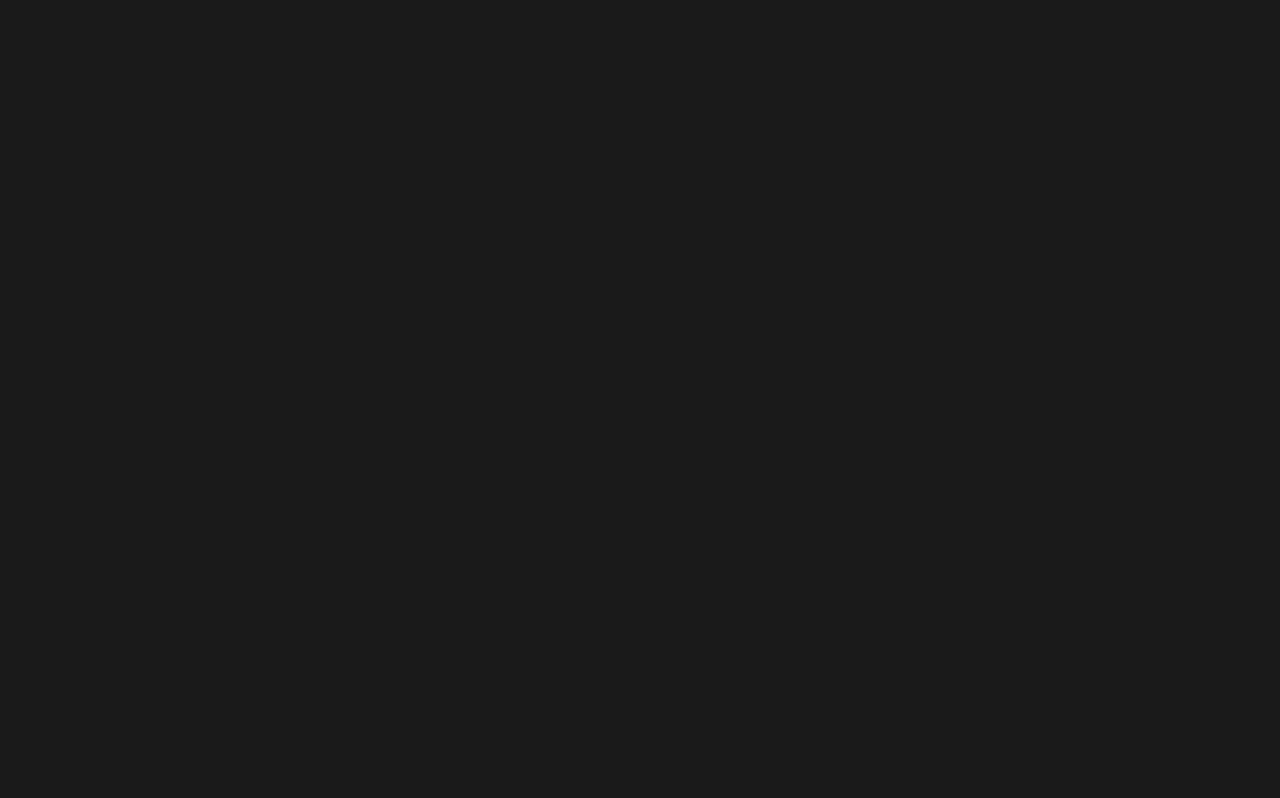
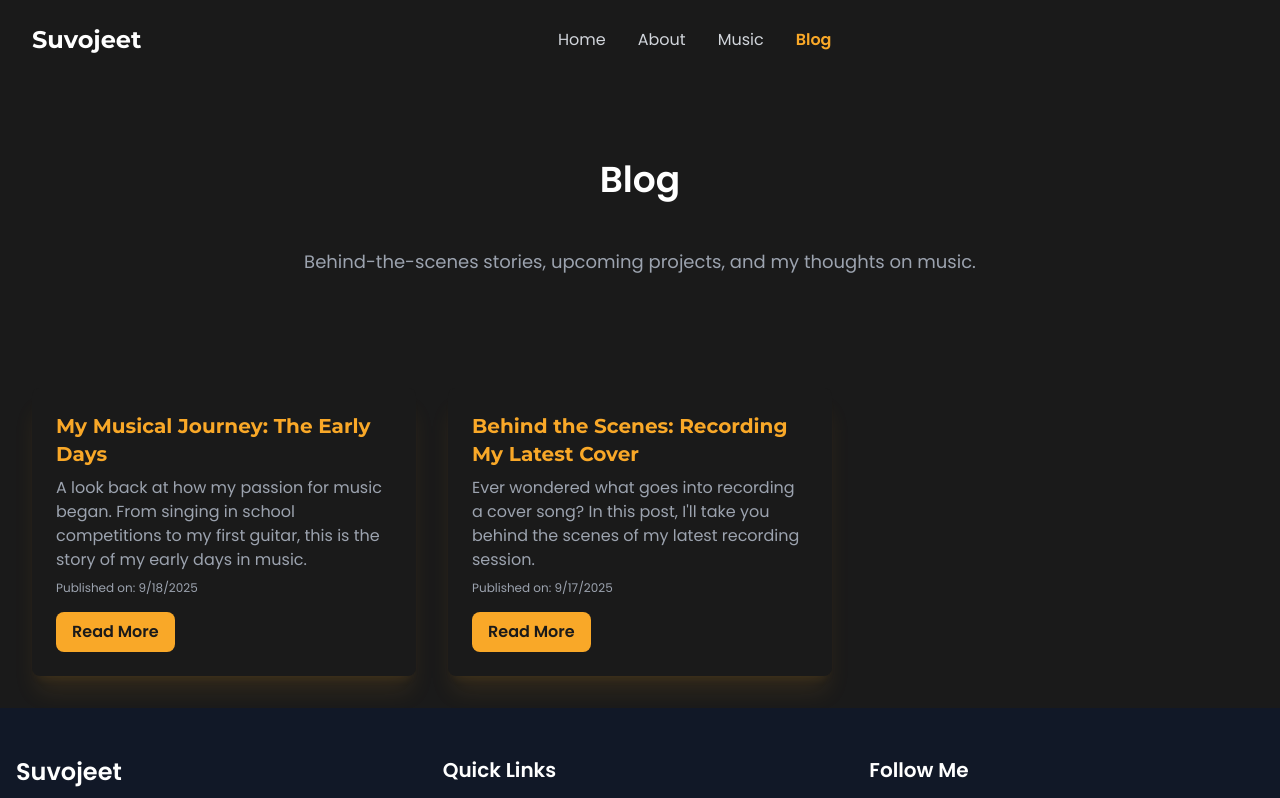
Before and after one commit to suvojeet-sengupta/Suvojeet_Sengupta, a React (Create React App) app: page /Suvojeet_Sengupta/blog in a window 1280 px wide. Before the commit this address had no page. Shown: the top 798 px of the page. Built offline with nearby package versions, Linux system fonts and the light colour scheme.

Commit message:
feat: add blog feature

```diff
--- a/src/App.js
+++ b/src/App.js
@@ -6,6 +6,8 @@ import './App.css';
 const Home = lazy(() => import('./components/Home'));
 const About = lazy(() => import('./components/About'));
 const Music = lazy(() => import('./components/Music'));
+const Blog = lazy(() => import('./components/Blog'));
+const BlogPost = lazy(() => import('./components/BlogPost'));
 
 const LoadingSpinner = () => (
   <div className="flex justify-center items-center h-screen">
@@ -22,6 +24,8 @@ function App() {
             <Route index element={<Home />} />
             <Route path="about" element={<About />} />
             <Route path="music" element={<Music />} />
+            <Route path="blog" element={<Blog />} />
+            <Route path="blog/:slug" element={<BlogPost />} />
           </Route>
         </Routes>
       </Suspense>
--- /dev/null
+++ b/src/components/Blog.js
@@ -0,0 +1,73 @@
+import React, { useState, useEffect } from 'react';
+import { Link } from 'react-router-dom';
+import blogPosts from '../data/blog.json';
+import { motion } from 'framer-motion';
+
+const Blog = () => {
+  useEffect(() => {
+    document.title = "Blog | Suvojeet Sengupta";
+    let metaDesc = document.querySelector('meta[name="description"]');
+    if (!metaDesc) {
+      metaDesc = document.createElement('meta');
+      metaDesc.name = 'description';
+      document.head.appendChild(metaDesc);
+    }
+    metaDesc.content = "Read the latest blog posts and updates from Suvojeet Sengupta. Get a behind-the-scenes look at his musical journey.";
+  }, []);
+
+  const containerVariants = {
+    hidden: { opacity: 0 },
+    visible: {
+      opacity: 1,
+      transition: { staggerChildren: 0.1 },
+    },
+  };
+
+  const itemVariants = {
+    hidden: { y: 20, opacity: 0 },
+    visible: { y: 0, opacity: 1, transition: { duration: 0.5, ease: 'easeOut' } },
+  };
+
+  return (
+    <div className="bg-dark text-white pt-20">
+      <motion.header
+        className="py-20 text-center"
+        initial={{ opacity: 0, y: -50 }}
+        animate={{ opacity: 1, y: 0 }}
+        transition={{ duration: 0.5 }}
+      >
+        <h1 className="text-4xl font-bold text-center mb-12">Blog</h1>
+        <p className="mt-4 text-base md:text-lg text-grey px-4">Behind-the-scenes stories, upcoming projects, and my thoughts on music.</p>
+      </motion.header>
+
+      <main className="w-full max-w-7xl mx-auto p-8">
+        <motion.div
+          className="grid grid-cols-1 md:grid-cols-2 lg:grid-cols-3 gap-8"
+          variants={containerVariants}
+          initial="hidden"
+          animate="visible"
+        >
+          {blogPosts.map((post) => (
+            <motion.div
+              key={post.id}
+              className="bg-dark rounded-lg shadow-xl overflow-hidden transform hover:scale-105 transition-transform duration-300 shadow-primary/10"
+              variants={itemVariants}
+              whileHover={{ y: -10, transition: { duration: 0.2 } }}
+            >
+              <div className="p-6">
+                <h3 className="text-xl font-bold text-primary mb-2 font-montserrat">{post.title}</h3>
+                <p className="text-grey">{post.excerpt}</p>
+                <p className="text-xs text-gray-400 mt-2">Published on: {new Date(post.publishedAt).toLocaleDateString()}</p>
+                <Link to={`/blog/${post.slug}`} className="inline-block mt-4 px-4 py-2 font-bold text-dark bg-primary rounded-lg hover:bg-primary-dark transition-all duration-300 transform hover:scale-105 shadow-primary">
+                  Read More
+                </Link>
+              </div>
+            </motion.div>
+          ))}
+        </motion.div>
+      </main>
+    </div>
+  );
+};
+
+export default Blog;
--- /dev/null
+++ b/src/components/BlogPost.js
@@ -0,0 +1,60 @@
+import React, { useState, useEffect } from 'react';
+import { useParams } from 'react-router-dom';
+import blogPosts from '../data/blog.json';
+import { motion } from 'framer-motion';
+
+const BlogPost = () => {
+  const { slug } = useParams();
+  const [post, setPost] = useState(null);
+
+  useEffect(() => {
+    const currentPost = blogPosts.find((post) => post.slug === slug);
+    setPost(currentPost);
+
+    if (currentPost) {
+      document.title = `${currentPost.title} | Suvojeet Sengupta`;
+      let metaDesc = document.querySelector('meta[name="description"]');
+      if (!metaDesc) {
+        metaDesc = document.createElement('meta');
+        metaDesc.name = 'description';
+        document.head.appendChild(metaDesc);
+      }
+      metaDesc.content = currentPost.excerpt;
+    }
+  }, [slug]);
+
+  if (!post) {
+    return <div>Loading...</div>;
+  }
+
+  return (
+    <div className="bg-dark text-white pt-20">
+      <motion.header
+        className="py-20 text-center"
+        initial={{ opacity: 0, y: -50 }}
+        animate={{ opacity: 1, y: 0 }}
+        transition={{ duration: 0.5 }}
+      >
+        <h1 className="text-4xl font-bold text-center mb-4">{post.title}</h1>
+        <p className="text-xs text-gray-400 mt-2">Published on: {new Date(post.publishedAt).toLocaleDateString()} by {post.author}</p>
+      </motion.header>
+
+      <main className="w-full max-w-4xl mx-auto p-8">
+        <motion.div
+          className="bg-dark rounded-lg shadow-xl p-8 md:p-12 mb-16 shadow-primary/10"
+          initial={{ opacity: 0, y: 20 }}
+          animate={{ opacity: 1, y: 0 }}
+          transition={{ duration: 0.5 }}
+        >
+          <div className="prose prose-invert max-w-none">
+            {post.content.split('\n').map((paragraph, index) => (
+              <p key={index}>{paragraph}</p>
+            ))}
+          </div>
+        </motion.div>
+      </main>
+    </div>
+  );
+};
+
+export default BlogPost;
--- a/src/components/Navbar.js
+++ b/src/components/Navbar.js
@@ -72,6 +72,7 @@ const Navbar = () => {
             <NavLinkMotion to="/" style={({ isActive }) => (isActive ? activeLinkStyle : undefined)}>Home</NavLinkMotion>
             <NavLinkMotion to="/about" style={({ isActive }) => (isActive ? activeLinkStyle : undefined)}>About</NavLinkMotion>
             <NavLinkMotion to="/music" style={({ isActive }) => (isActive ? activeLinkStyle : undefined)}>Music</NavLinkMotion>
+            <NavLinkMotion to="/blog" style={({ isActive }) => (isActive ? activeLinkStyle : undefined)}>Blog</NavLinkMotion>
           </div>
 
           <div className="flex items-center">
@@ -108,6 +109,7 @@ const Navbar = () => {
               <NavLink to="/" className="block px-3 py-2 rounded-md text-base font-medium text-gray-300 hover:text-primary hover:bg-gray-700" style={({ isActive }) => isActive ? activeLinkStyle : undefined} onClick={() => setIsMenuOpen(false)}>Home</NavLink>
               <NavLink to="/about" className="block px-3 py-2 rounded-md text-base font-medium text-gray-300 hover:text-primary hover:bg-gray-700" style={({ isActive }) => isActive ? activeLinkStyle : undefined} onClick={() => setIsMenuOpen(false)}>About</NavLink>
               <NavLink to="/music" className="block px-3 py-2 rounded-md text-base font-medium text-gray-300 hover:text-primary hover:bg-gray-700" style={({ isActive }) => isActive ? activeLinkStyle : undefined} onClick={() => setIsMenuOpen(false)}>Music</NavLink>
+              <NavLink to="/blog" className="block px-3 py-2 rounded-md text-base font-medium text-gray-300 hover:text-primary hover:bg-gray-700" style={({ isActive }) => isActive ? activeLinkStyle : undefined} onClick={() => setIsMenuOpen(false)}>Blog</NavLink>
             </div>
           </motion.div>
         )}
--- /dev/null
+++ b/src/data/blog.json
@@ -0,0 +1,20 @@
+[
+  {
+    "id": 1,
+    "title": "My Musical Journey: The Early Days",
+    "slug": "my-musical-journey-the-early-days",
+    "excerpt": "A look back at how my passion for music began. From singing in school competitions to my first guitar, this is the story of my early days in music.",
+    "content": "Music has always been a part of my life. I remember humming tunes long before I could even speak properly. My parents tell me that I was always drawn to music, whether it was a song on the radio or a jingle in a commercial. My first real exposure to singing was in a school competition. I was nervous, but the moment I started singing, all my fears melted away. The applause I received that day was a turning point for me. It made me realize that I wanted to be a singer. I started practicing every day, and soon, I got my first guitar. It was a gift from my father, and it became my most prized possession. I would spend hours learning to play and sing along. Those were the days of pure joy and discovery. I would listen to my favorite artists for hours, trying to understand their techniques and styles. Arijit Singh has been a huge inspiration for me. His ability to convey emotions through his voice is something I aspire to achieve. This is just the beginning of my story, and I have a long way to go. But I am grateful for every moment of this journey.",
+    "author": "Suvojeet Sengupta",
+    "publishedAt": "2025-09-18"
+  },
+  {
+    "id": 2,
+    "title": "Behind the Scenes: Recording My Latest Cover",
+    "slug": "behind-the-scenes-recording-my-latest-cover",
+    "excerpt": "Ever wondered what goes into recording a cover song? In this post, I'll take you behind the scenes of my latest recording session.",
+    "content": "Recording a cover song is a lot more than just singing into a microphone. It's a process that requires a lot of planning, practice, and patience. It all starts with choosing the right song. I usually pick songs that I connect with on an emotional level. Once I've chosen a song, I listen to it multiple times to understand its nuances. Then, I start practicing. I try to find a balance between staying true to the original and adding my own touch to it. The recording process itself can be quite challenging. It takes a lot of takes to get the perfect shot. There are times when I get frustrated, but I remind myself to be patient. After the recording is done, the post-production process begins. This is where the magic happens. The audio is mixed and mastered to get the best possible sound. It's a long and tedious process, but it's all worth it when I see the final result. I am very proud of my latest cover, and I hope you all enjoy it. Thank you for all your love and support.",
+    "author": "Suvojeet Sengupta",
+    "publishedAt": "2025-09-17"
+  }
+]
```
